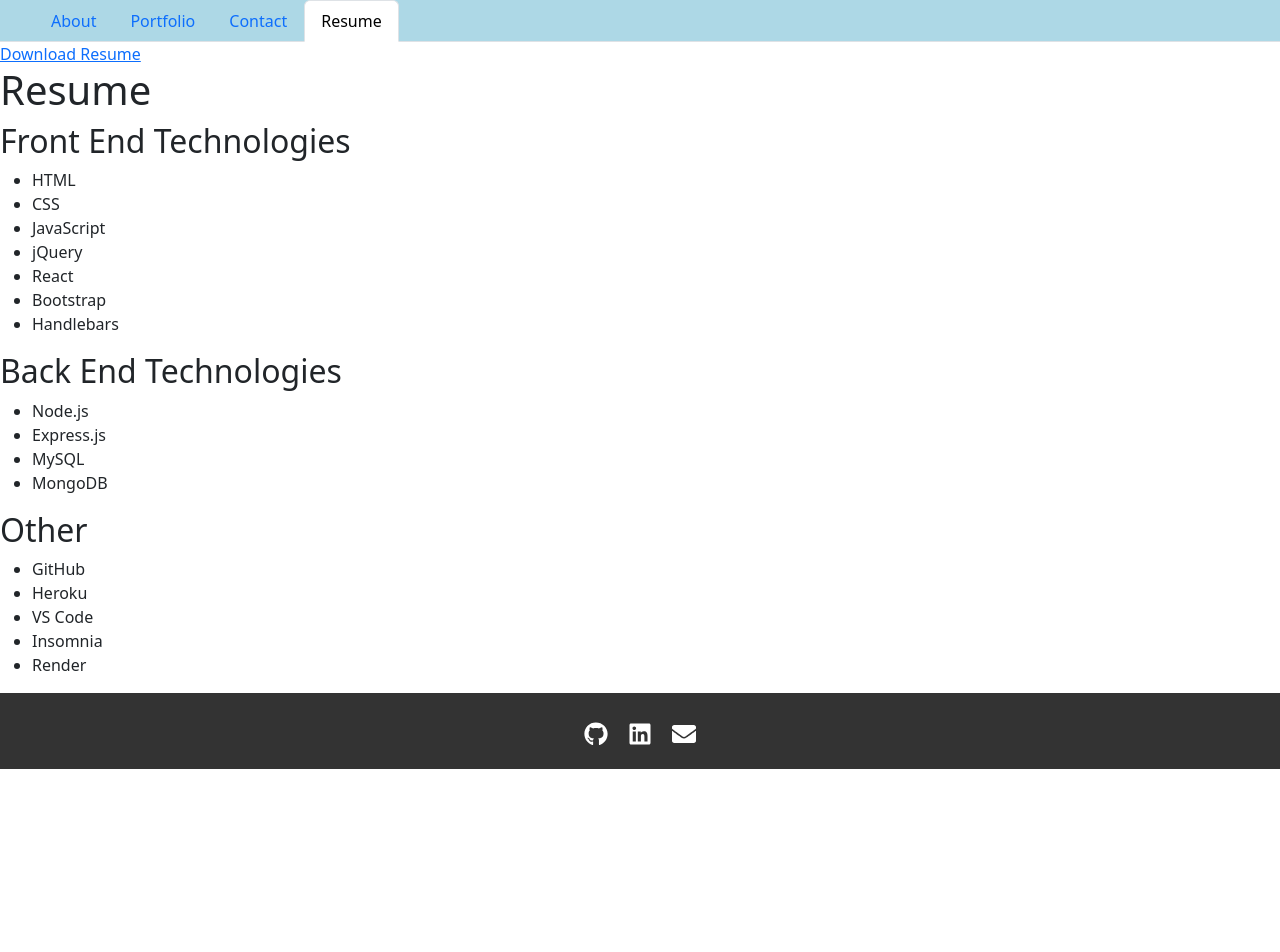
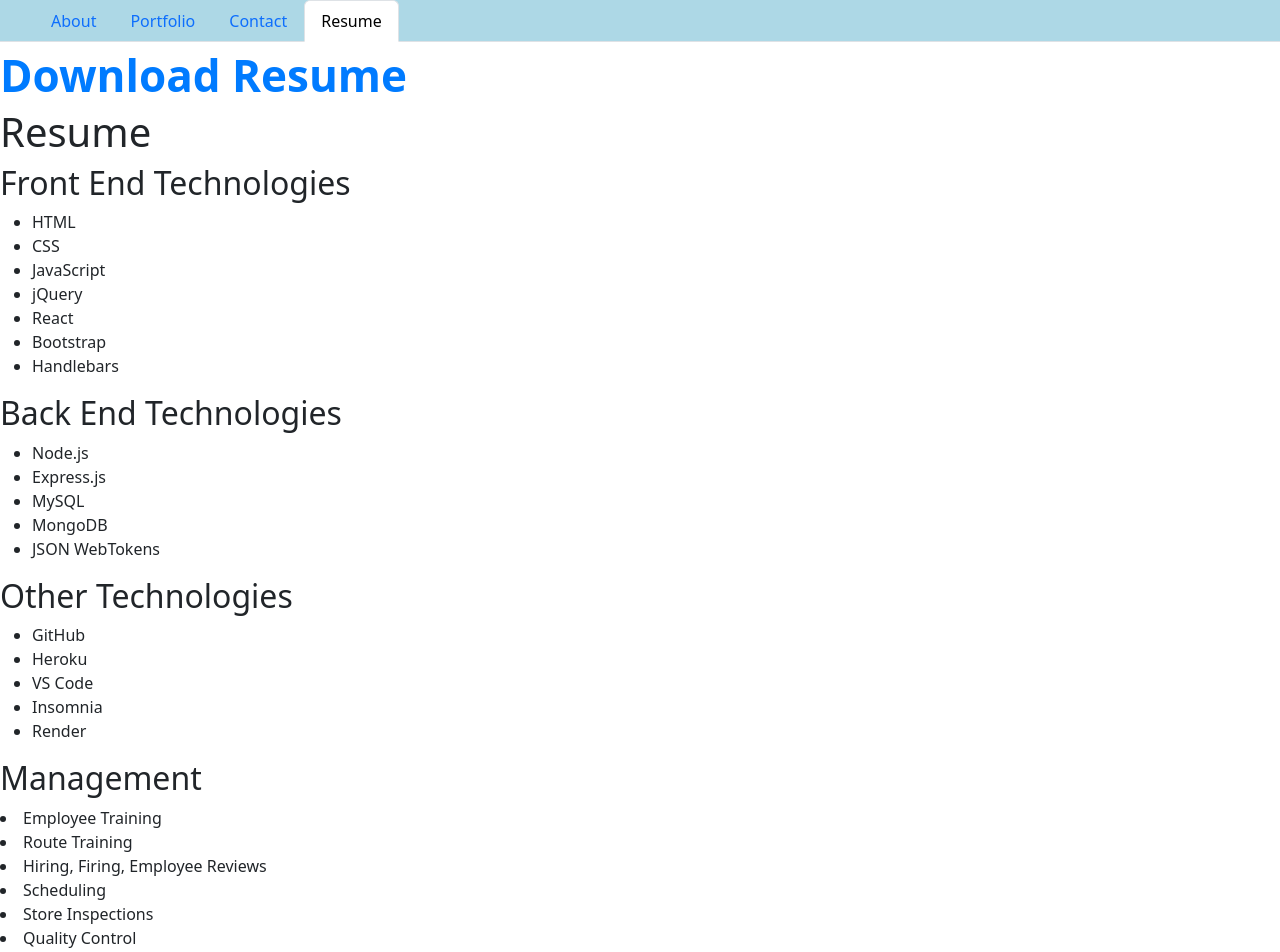
Before and after one commit to spatiallyabsent/joshPortfolio, a React (Vite) app: page /Resume in a window 1280 px wide. Shown: the top 952 px of the page. Before the commit the page ends 800 px from the top, so only its background shows below. Built offline with nearby package versions, Linux system fonts and the light colour scheme.

Commit message:
added more to portfolio, added correct resume, started work on contact. need to add a backend for a place to store messages or send to a correct place.

```diff
--- a/src/index.css
+++ b/src/index.css
@@ -17,11 +17,25 @@
     height: 100%;
     object-fit: cover;
 }
+/* for Resume */
+.download-link {
+    font-size: 44px;
+    font-weight: bold;
+    color: #007BFF;
+    text-decoration: none;
+}
+
+.download-link:hover {
+    color: #f60d05;
+    text-decoration: underline;
+}
+
 /* for portfolio */
 .portfolio-container {
     display: flex;
     flex-direction: column;
     align-items: center;
+    padding: 20px 80px 20px 80px;
 }
 
 .portfolio-heading {
@@ -49,10 +63,10 @@
 }
 /* for footers */
 .footer {
-    background-color: #333; /* Background color of the footer */
-    color: #fff; /* Text color */
-    padding: 20px 0; /* Adjust padding as needed */
-    text-align: center; /* Center align the content */
+    background-color: #333;
+    color: #fff;
+    padding: 20px 0;
+    text-align: center;
 }
 
 .social-icons {
@@ -62,13 +76,13 @@
 
 .social-icons a {
     color: #fff; /* Icon color */
-    font-size: 24px; /* Adjust icon size as needed */
-    margin: 0 10px; /* Adjust margin between icons */
+    font-size: 30px;
+    margin: 0 10px;
     text-decoration: none; /* Remove underline */
 }
 
 .social-icons a:hover {
-    color: #ccc; /* Icon color on hover */
+    color: #ccc;
 }
 .form {
     display: flex;
--- a/src/pages/Contact.jsx
+++ b/src/pages/Contact.jsx
@@ -39,15 +39,18 @@
   return (
     <Form onSubmit={handleFormSubmit}>
       <Form.Group className="mb-3" controlId="exampleForm.ControlInput1">
-        <Form.Label>name</Form.Label>
+        <div>
+          <h2>Contact Form Under Construction. Please use EMAIL Icon to get in touch with me.</h2>
+        </div>
+        <Form.Label>Name</Form.Label>
         <Form.Control name="userName" value={userName} onChange={handleInputChange} type="text" placeholder="Your name here" />
       </Form.Group>
       <Form.Group className="mb-3" controlId="exampleForm.ControlInput1">
-        <Form.Label>Email address</Form.Label>
+        <Form.Label>Email Address</Form.Label>
         <Form.Control type="email" placeholder="name@example.com" name="userEmail" value={userEmail} onChange={handleInputChange}/>
       </Form.Group>
       <Form.Group className="mb-3" controlId="exampleForm.ControlTextarea1">
-        <Form.Label>message</Form.Label>
+        <Form.Label>Message</Form.Label>
         <Form.Control as="textarea" rows={3} name="userMessage" value={userMessage} onChange={handleInputChange} />
       </Form.Group>
       {errorMessages && (
--- a/src/pages/Portfolio.jsx
+++ b/src/pages/Portfolio.jsx
@@ -23,9 +23,9 @@
             githubLink: 'https://github.com/spatiallyabsent/readmegenerator'
         },
         {
-            title: 'Coming soon',
-            image: 'underconstruction.jpg',
-            githubLink: 'https://github.com/spatiallyabsent'
+            title: 'Piedmont Website',
+            image: 'piedmontmenu.jpg',
+            githubLink: 'https://github.com/Agerian/restaurantMenu'
         },
         {
             title: 'Coming soon',
@@ -47,7 +47,7 @@
                             <img src={project.image} alt={project.title} />
                         </div>
                         <a href={project.githubLink} target="_blank" rel="noopener noreferrer">
-                            <FaGithub size={30}/>
+                            <FaGithub size={50}/>
                         </a>
                     </div>
                 ))}
--- a/src/pages/Resume.jsx
+++ b/src/pages/Resume.jsx
@@ -1,4 +1,4 @@
-import PDF from "../assets/fakeresume.pdf";// need to change name once full resume is created
+import PDF from "../assets/JoshResume.pdf";// need to change name once full resume is created
 export default function Resume() {
     const handleDownload = () => {
         fetch(PDF).then((response) => {
@@ -7,7 +7,7 @@
              //open(fileURL, '_blank')  //alternative to the a link opens embedded adobe viewer
             let alink = document.createElement("a");
             alink.href = fileURL;
-            alink.download = "fakeresume.pdf";
+            alink.download = "JoshResume.pdf";
             alink.click();
           });
         });
@@ -15,7 +15,7 @@
 
     return (
         <div>
-            <a href="resume" onClick={handleDownload}>Download Resume</a>
+            <a href="resume" onClick={handleDownload} className="download-link">Download Resume</a>
             <h1>Resume</h1>
             <h2>Front End Technologies</h2>
             <ul>
@@ -33,8 +33,9 @@
                 <li>Express.js</li>
                 <li>MySQL</li>
                 <li>MongoDB</li>
+                <li>JSON WebTokens</li>
             </ul>
-            <h2>Other</h2>
+            <h2>Other Technologies</h2>
             <ul>
                 <li>GitHub</li>
                 <li>Heroku</li>
@@ -42,6 +43,14 @@
                 <li>Insomnia</li>
                 <li>Render</li>
             </ul>
+            <h2>Management</h2>
+                <li>Employee Training</li>
+                <li>Route Training</li>
+                <li>Hiring, Firing, Employee Reviews</li>
+                <li>Scheduling</li>
+                <li>Store Inspections</li>
+                <li>Quality Control</li>
+                <li>Customer Retention Strategies</li>
         </div>
     );
 }
```
Also changed, not shown: public/piedmontmenu.jpg (added), 1 other file (tests, documents, lock files or other folders).
